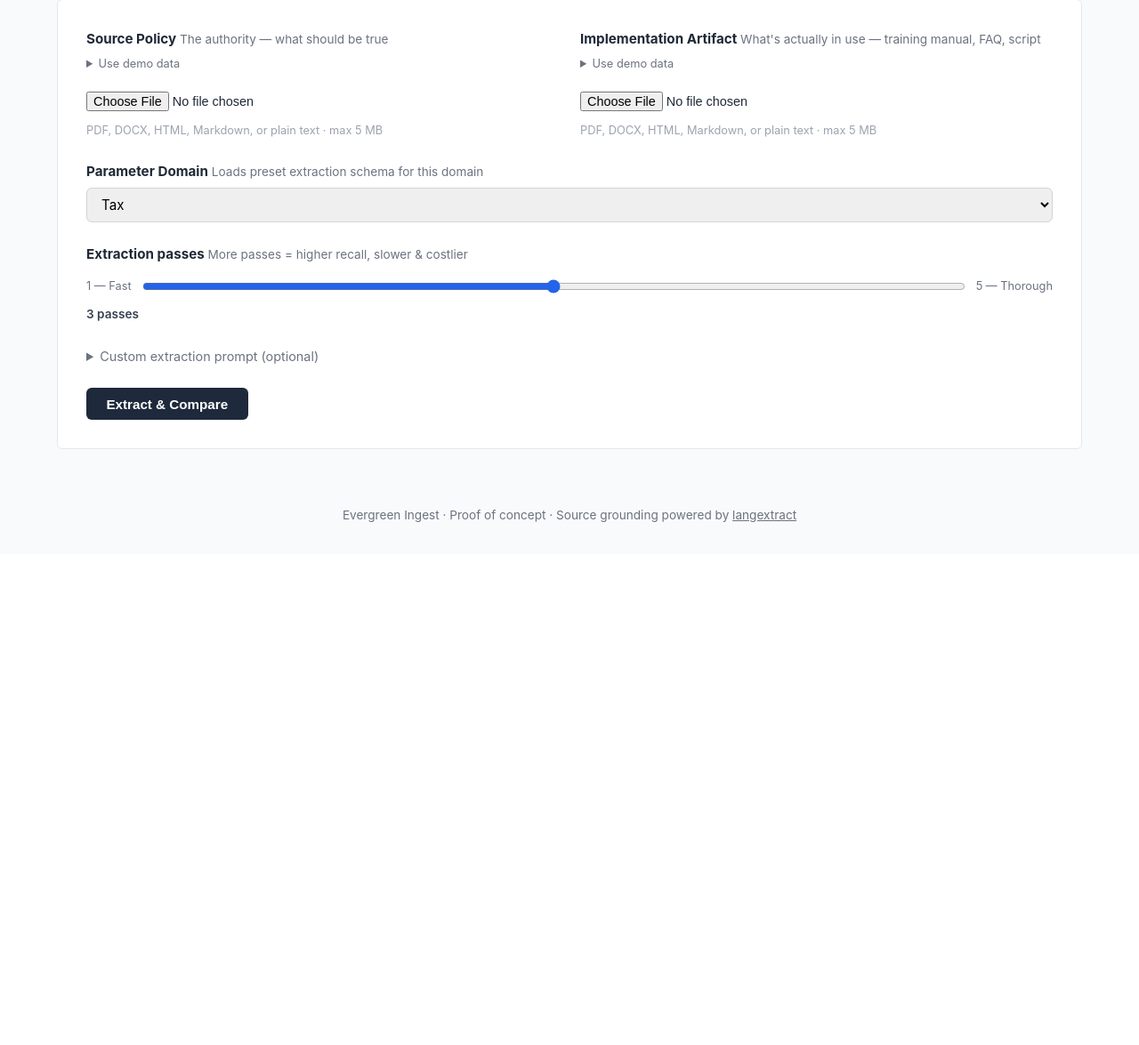
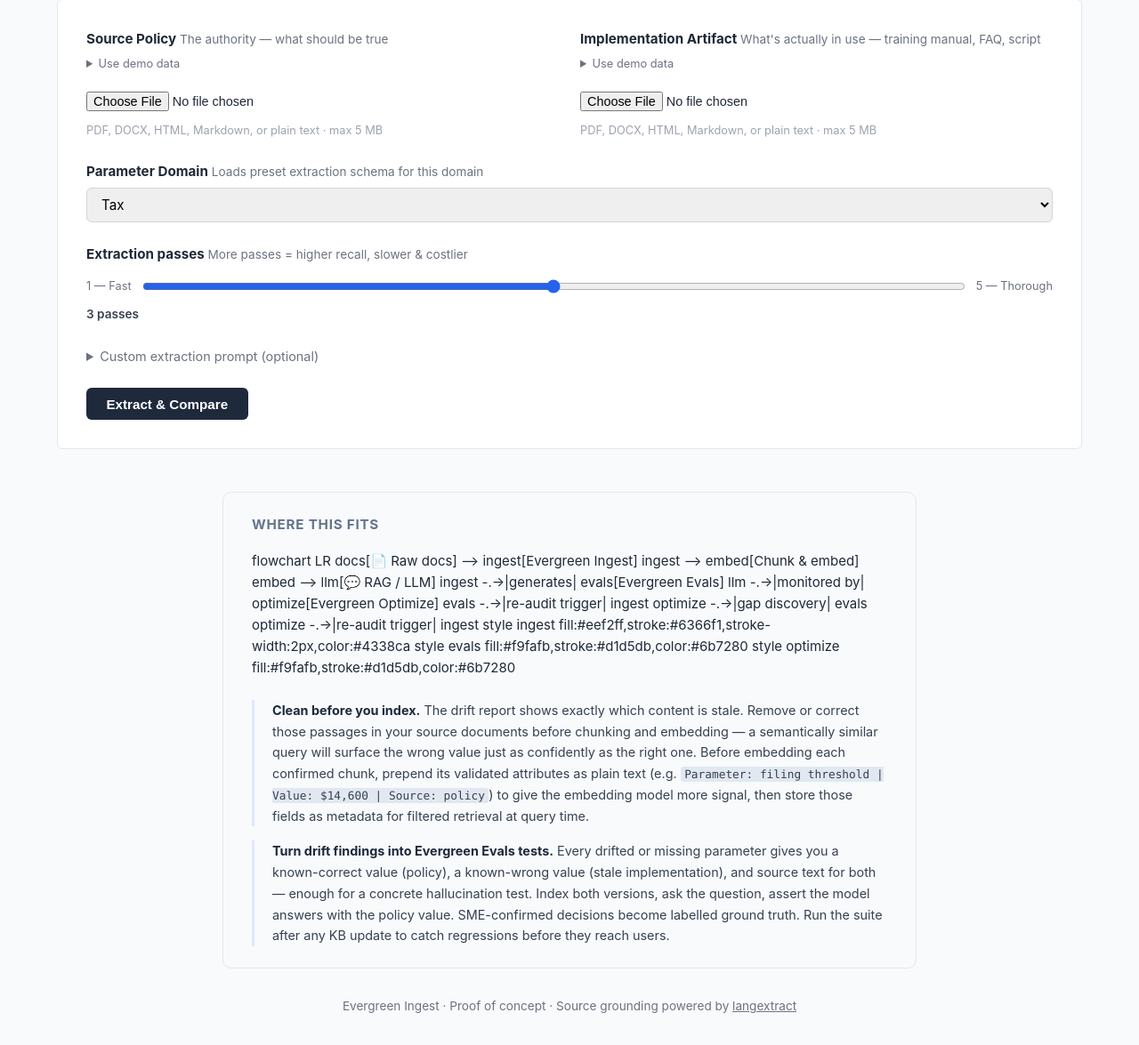
Before and after one commit to akschneider1/Evergreen-Ingest-v2, a FastAPI app: page / in a window 1280 px wide. Shown: the part 243-1418 px from the top of the page at 89% size. Before the commit the page ends 830 px from the top, so only its background shows below. Run offline with FastAPI, Linux system fonts and the light colour scheme.

Commit message:
Add viz click-through, pipeline diagram, and data pipeline note
- compare.py: store viz_idx on each extraction so detail page can link
  back to the highlighted span in the langextract visualization
- app.py: inject scroll-to-highlight JS into served viz HTML so
  /viz/policy#idx=N scrolls to and rings the matching data-idx span
- detail.html: replace char-position text with "View in source →" links
- index.html: add pipeline section explaining where Evergreen Ingest
  fits in a RAG data pipeline, with Mermaid flowchart showing the full
  Evergreen suite (Ingest → Evals → Optimize) and feedback loops
- style.css: styles for viz-link, pipeline-note, and Mermaid diagram

Co-Authored-By: Claude Sonnet 4.6 <noreply@anthropic.com>

```diff
--- a/Evergreen-Ingest/app.py
+++ b/Evergreen-Ingest/app.py
@@ -363,6 +363,20 @@ async def compare_view(request: Request, comparison_id: str):
     )
 
 
+_VIZ_SCROLL_JS = """<script>
+(function () {
+  var m = location.hash.match(/[#&]idx=(\d+)/);
+  if (!m) return;
+  var el = document.querySelector('[data-idx="' + m[1] + '"]');
+  if (!el) return;
+  el.scrollIntoView({ behavior: 'smooth', block: 'center' });
+  el.style.outline = '3px solid #f59e0b';
+  el.style.borderRadius = '3px';
+  el.style.backgroundColor = 'rgba(245, 158, 11, 0.2)';
+})();
+</script>"""
+
+
 @app.get("/compare/{comparison_id}/viz/{doc_slot}", response_class=HTMLResponse)
 async def viz(comparison_id: str, doc_slot: str):
     if doc_slot not in ("policy", "implementation"):
@@ -370,7 +384,13 @@ async def viz(comparison_id: str, doc_slot: str):
     viz_path = OUTPUT_DIR / "visualizations" / comparison_id / f"{doc_slot}.html"
     if not viz_path.exists():
         raise HTTPException(status_code=404, detail="Visualization not found")
-    return HTMLResponse(content=viz_path.read_text(encoding="utf-8"))
+    html = viz_path.read_text(encoding="utf-8")
+    # Inject scroll-to-highlight JS so callers can link to #idx=N
+    if "</body>" in html:
+        html = html.replace("</body>", _VIZ_SCROLL_JS + "\n</body>", 1)
+    else:
+        html += _VIZ_SCROLL_JS
+    return HTMLResponse(content=html)
 
 
 @app.get("/compare/{comparison_id}/param/{index}", response_class=HTMLResponse)
--- a/Evergreen-Ingest/static/style.css
+++ b/Evergreen-Ingest/static/style.css
@@ -55,6 +55,54 @@ main {
   margin: 2rem auto;
   padding: 0 1.5rem;
 }
+/* ---- Pipeline diagram (Mermaid) ---- */
+.pipeline-note .mermaid {
+  margin-bottom: 1.5rem;
+  overflow-x: auto;
+}
+
+/* ---- Pipeline note ---- */
+.pipeline-note {
+  max-width: 780px;
+  margin: 3rem auto 0;
+  padding: 1.5rem 2rem;
+  background: #f8fafc;
+  border: 1px solid #e2e8f0;
+  border-radius: 10px;
+}
+.pipeline-note h2 {
+  font-size: 0.95rem;
+  font-weight: 700;
+  text-transform: uppercase;
+  letter-spacing: 0.05em;
+  color: #64748b;
+  margin: 0 0 1rem;
+}
+.pipeline-note ul {
+  margin: 0;
+  padding: 0;
+  list-style: none;
+  display: flex;
+  flex-direction: column;
+  gap: 1rem;
+}
+.pipeline-note li {
+  font-size: 0.9rem;
+  line-height: 1.65;
+  color: #374151;
+  padding-left: 1.25rem;
+  border-left: 3px solid #e0e7ff;
+}
+.pipeline-note li strong { color: #1e293b; }
+.pipeline-note code {
+  font-family: var(--mono);
+  font-size: 0.8rem;
+  background: #e2e8f0;
+  padding: 0.1em 0.35em;
+  border-radius: 3px;
+  word-break: break-all;
+}
+
 footer {
   text-align: center;
   padding: 2rem;
@@ -287,7 +335,10 @@ details.advanced summary { cursor: pointer; color: #6b7280; font-size: 0.9rem; }
 .attr-table tr:last-child td { border-bottom: none; }
 .drifted-row { background: #fffbeb; }
 .drifted-row td { color: #92400e; font-weight: 600; }
-.char-position { font-size: 0.75rem; color: #9ca3af; margin-top: 0.75rem; font-family: var(--mono); }
+.char-position { font-size: 0.75rem; color: #9ca3af; margin-top: 0.75rem; font-family: var(--mono); display: flex; align-items: center; gap: 0.5rem; flex-wrap: wrap; }
+.viz-link { color: #4f46e5; text-decoration: none; font-weight: 600; white-space: nowrap; }
+.viz-link:hover { text-decoration: underline; }
+.char-range { color: #9ca3af; }
 .absent-notice {
   background: #f9fafb;
   border: 1px dashed #d1d5db;
--- a/Evergreen-Ingest/templates/index.html
+++ b/Evergreen-Ingest/templates/index.html
@@ -118,10 +118,54 @@
   </form>
 </main>
 
+<section class="pipeline-note">
+  <h2>Where this fits</h2>
+
+  <div class="mermaid">
+flowchart LR
+    docs[📄 Raw docs] --> ingest[Evergreen Ingest]
+    ingest --> embed[Chunk & embed]
+    embed --> llm[💬 RAG / LLM]
+    ingest -.->|generates| evals[Evergreen Evals]
+    llm -.->|monitored by| optimize[Evergreen Optimize]
+    evals -.->|re-audit trigger| ingest
+    optimize -.->|gap discovery| evals
+    optimize -.->|re-audit trigger| ingest
+
+    style ingest fill:#eef2ff,stroke:#6366f1,stroke-width:2px,color:#4338ca
+    style evals fill:#f9fafb,stroke:#d1d5db,color:#6b7280
+    style optimize fill:#f9fafb,stroke:#d1d5db,color:#6b7280
+  </div>
+
+  <ul>
+    <li>
+      <strong>Clean before you index.</strong>
+      The drift report shows exactly which content is stale. Remove or correct those passages in
+      your source documents before chunking and embedding — a semantically similar query will
+      surface the wrong value just as confidently as the right one. Before embedding each confirmed
+      chunk, prepend its validated attributes as plain text
+      (e.g. <code>Parameter: filing threshold | Value: $14,600 | Source: policy</code>) to give the
+      embedding model more signal, then store those fields as metadata for filtered retrieval at query time.
+    </li>
+    <li>
+      <strong>Turn drift findings into Evergreen Evals tests.</strong>
+      Every drifted or missing parameter gives you a known-correct value (policy), a known-wrong
+      value (stale implementation), and source text for both — enough for a concrete hallucination
+      test. Index both versions, ask the question, assert the model answers with the policy value.
+      SME-confirmed decisions become labelled ground truth. Run the suite after any KB update to
+      catch regressions before they reach users.
+    </li>
+  </ul>
+</section>
+
 <footer>
   <p>Evergreen Ingest · Proof of concept · Source grounding powered by
   <a href="https://github.com/google-deepmind/langextract" target="_blank">langextract</a></p>
 </footer>
+<script type="module">
+  import mermaid from 'https://cdn.jsdelivr.net/npm/mermaid@11/dist/mermaid.esm.min.mjs';
+  mermaid.initialize({ startOnLoad: true, theme: 'neutral' });
+</script>
 <script>
 function toggleRequired(fileInputId, demoValue) {
   const fileInput = document.getElementById(fileInputId);
```
Also changed, not shown: Evergreen-Ingest/compare.py (+13 -7 lines), Evergreen-Ingest/templates/detail.html (+18 -6 lines).
